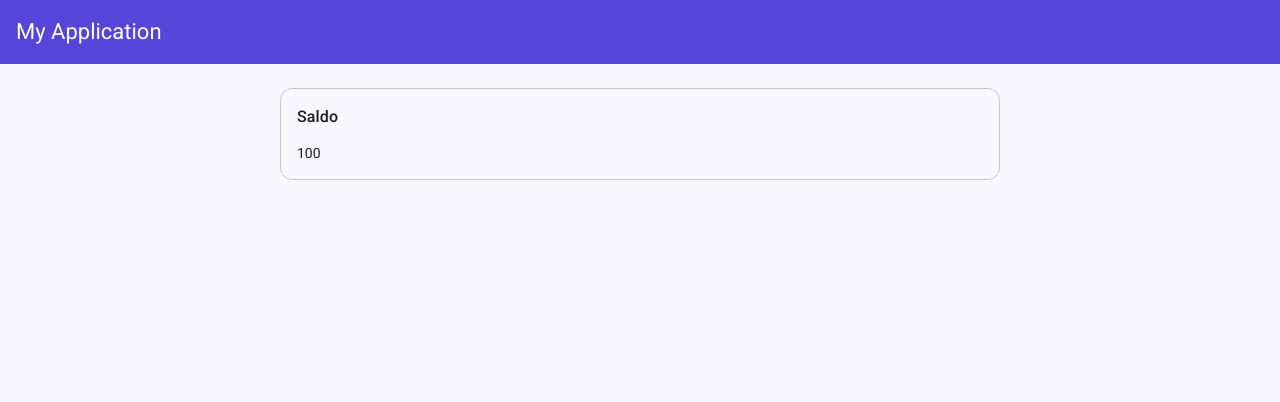
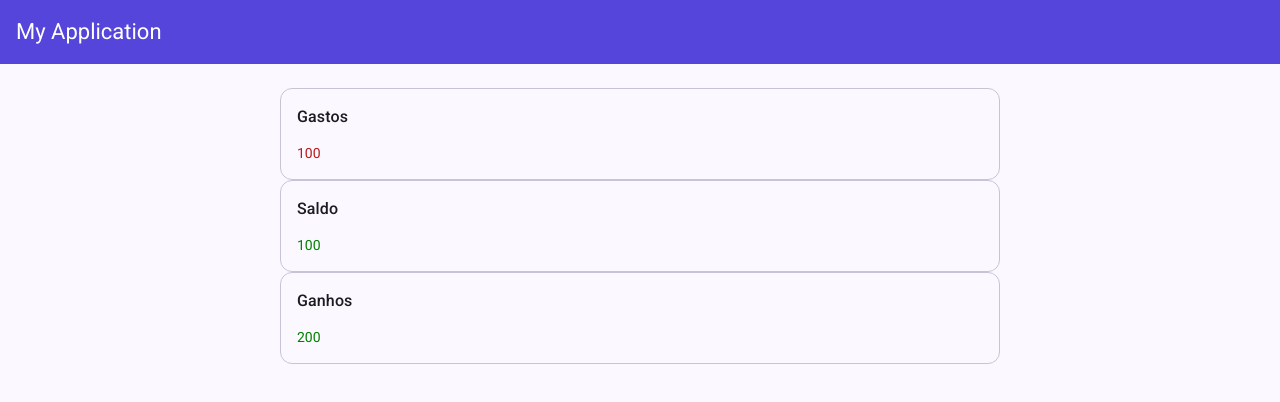
Before and after one commit to eduardobertozi/gerenciador-financeiro, an Angular app: page / in a window 1280 px wide. Shown: the top 402 px of the page. Built offline with nearby package versions, Linux system fonts and the light colour scheme.

Commit message:
feat: adiciona lógica para estilizar o content do balance-card conforme o tipo e valor

```diff
--- a/src/app/features/home/components/balance-card/balance-card.html
+++ b/src/app/features/home/components/balance-card/balance-card.html
@@ -3,6 +3,6 @@
     <mat-card-subtitle>{{ label() }}</mat-card-subtitle>
   </mat-card-header>
   <mat-card-content>
-    <p>{{ value() }}</p>
+    <p [class]="cssClass()">{{ value() }}</p>
   </mat-card-content>
 </mat-card>
--- a/src/app/features/home/components/balance-card/balance-card.scss
+++ b/src/app/features/home/components/balance-card/balance-card.scss
@@ -0,0 +1,7 @@
+.income {
+  color: green;
+}
+
+.outcome {
+  color: var(--mat-sys-error);
+}
--- a/src/app/features/home/components/balance-card/balance-card.ts
+++ b/src/app/features/home/components/balance-card/balance-card.ts
@@ -1,4 +1,4 @@
-import { Component, input } from '@angular/core';
+import { Component, computed, input } from '@angular/core';
 import { MatCardModule } from '@angular/material/card';
 
 @Component({
@@ -11,4 +11,16 @@
   type = input.required<'income' | 'outcome' | 'balance'>();
   label = input.required<string>();
   value = input.required<number>();
+
+  cssClass = computed(() => {
+    if (this.type() === 'income') {
+      return 'income';
+    }
+
+    if (this.type() === 'outcome') {
+      return 'outcome';
+    }
+
+    return this.value() > 0 ? 'income' : 'outcome';
+  });
 }
--- a/src/app/features/home/home.html
+++ b/src/app/features/home/home.html
@@ -1,5 +1,17 @@
+<app-balance-card
+  [type]="'outcome'"
+  [label]="'Gastos'"
+  [value]="100"
+></app-balance-card>
+
 <app-balance-card
   [type]="'balance'"
   [label]="'Saldo'"
   [value]="100"
-/>
+></app-balance-card>
+
+<app-balance-card
+  [type]="'income'"
+  [label]="'Ganhos'"
+  [value]="200"
+></app-balance-card>
```
